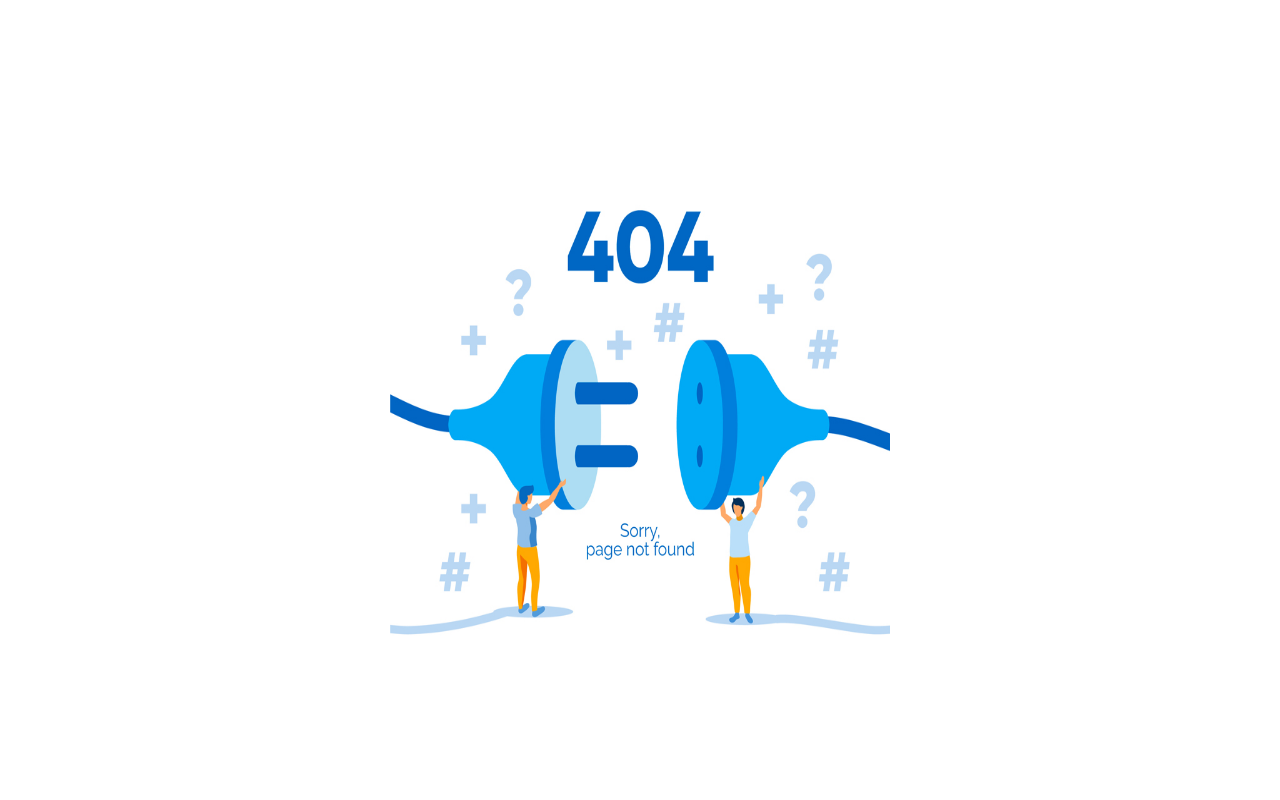
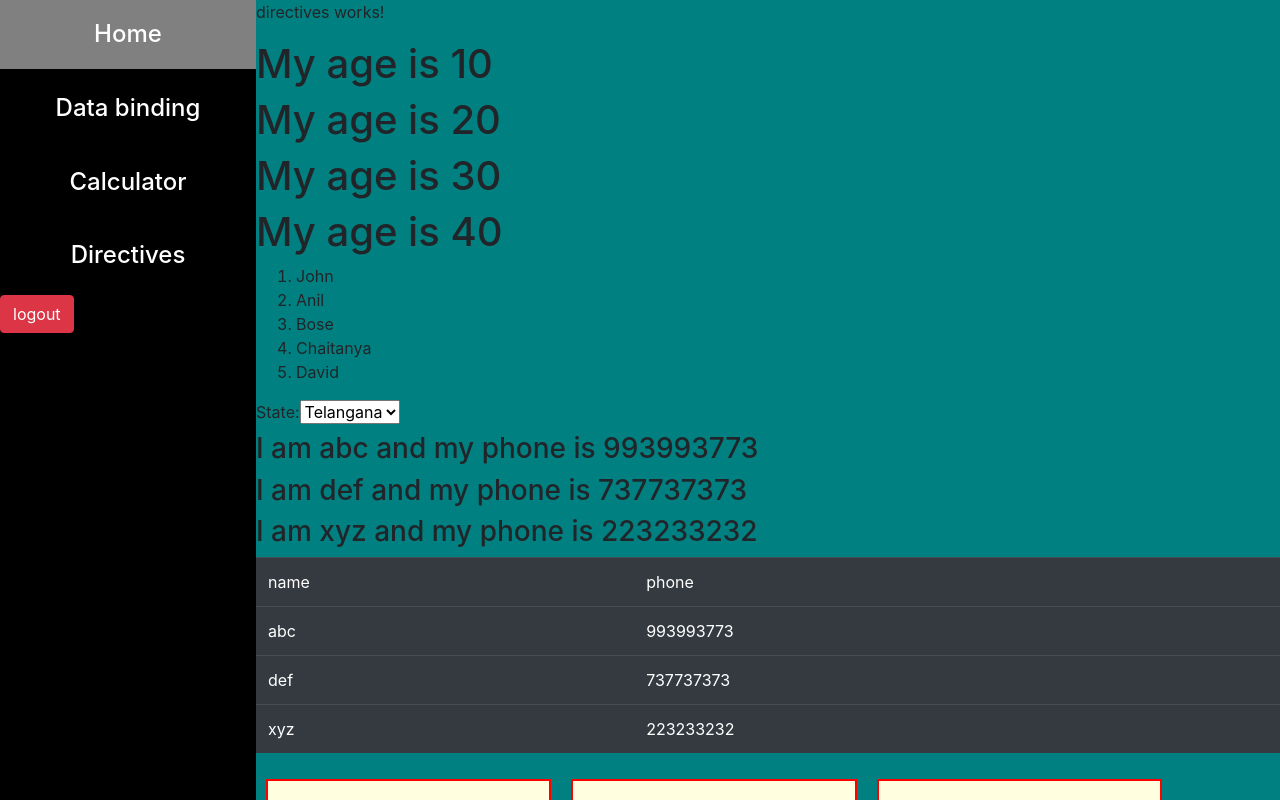
Before and after one commit to trainandhire/my-app6, an Angular app: page /dashboard/directives in a window 1280 px wide. Built offline with nearby package versions, Linux system fonts and the light colour scheme.

Commit message:
*ngfor implemented

```diff
--- a/src/app/app-routing.module.ts
+++ b/src/app/app-routing.module.ts
@@ -3,6 +3,7 @@ import { RouterModule, Routes } from '@angular/router';
 import { CalculatorComponent } from './calculator/calculator.component';
 import { DashboardComponent } from './dashboard/dashboard.component';
 import { DataBindingComponent } from './data-binding/data-binding.component';
+import { DirectivesComponent } from './directives/directives.component';
 import { HomeComponent } from './home/home.component';
 import { LoginComponent } from './login/login.component';
 import { PagenotfoundComponent } from './pagenotfound/pagenotfound.component';
@@ -12,7 +13,8 @@ const routes: Routes = [
   {path:'dashboard', component: DashboardComponent,children:[
     {path:'home', component:HomeComponent},
     {path:'data-binding', component: DataBindingComponent},
-    {path:'calculator', component:CalculatorComponent}
+    {path:'calculator', component:CalculatorComponent},
+    {path:'directives', component:DirectivesComponent}
   ]},
   {path:'',component: LoginComponent},
   {path:'**', component:PagenotfoundComponent}
--- a/src/app/app.module.ts
+++ b/src/app/app.module.ts
@@ -10,6 +10,7 @@ import { HomeComponent } from './home/home.component';
 import { CalculatorComponent } from './calculator/calculator.component';
 import { DataBindingComponent } from './data-binding/data-binding.component';
 import { FormsModule } from '@angular/forms';
+import { DirectivesComponent } from './directives/directives.component';
 
 @NgModule({
   declarations: [
@@ -19,7 +20,8 @@ import { FormsModule } from '@angular/forms';
     PagenotfoundComponent,
     HomeComponent,
     CalculatorComponent,
-    DataBindingComponent
+    DataBindingComponent,
+    DirectivesComponent
   ],
   imports: [
     BrowserModule,
--- a/src/app/dashboard/dashboard.component.css
+++ b/src/app/dashboard/dashboard.component.css
@@ -14,6 +14,7 @@
     width: 80%;
     height: 100%;
     background-color: teal;
+    overflow: auto;
 }
 
 .left h4{
--- a/src/app/dashboard/dashboard.component.html
+++ b/src/app/dashboard/dashboard.component.html
@@ -3,6 +3,7 @@
         <h4 routerLink="home">Home</h4>
         <h4 routerLink="data-binding">Data binding</h4>
         <h4 routerLink="calculator">Calculator</h4>
+        <h4 routerLink="directives">Directives</h4>
         <button class="btn btn-danger" routerLink="/login">logout</button>
     </div>
     <div class="right">
--- /dev/null
+++ b/src/app/directives/directives.component.css
@@ -0,0 +1,9 @@
+.product{
+
+    border: 2px solid red;
+    padding: 40px;
+    margin: 10px;
+    display: inline-block;
+    background-color: lightyellow;
+    text-align: center;
+}
--- /dev/null
+++ b/src/app/directives/directives.component.html
@@ -0,0 +1,42 @@
+<p>directives works!</p>
+
+<h1 *ngFor="let age of ages">My age is {{age}}</h1>
+
+<ol>
+    <li *ngFor="let name of names">{{name}}</li>
+</ol>
+
+<label for="">State:</label>
+
+<select>
+    <option *ngFor="let state of states">{{state}}</option>
+</select>
+
+
+<h3 *ngFor="let user of users">
+    I am {{user.name}} and my phone is {{user.phone}}
+</h3>
+
+<table class="table table-dark">
+    <thead>
+        <tr>
+            <td>name</td>
+            <td>phone</td>
+        </tr>
+    </thead>
+    <tbody>
+        <tr *ngFor="let user of users">
+            <td>{{user.name}}</td>
+            <td>{{user.phone}}</td>
+        </tr>
+    </tbody>
+</table>
+
+
+<div class="product" *ngFor="let product of products">
+    <h4>Name: {{product.name}}</h4>
+    <h4>Price: {{product.price}}</h4>
+    <h4>Rating: {{product.rating}}</h4>
+    <button class="btn btn-success">Add to cart</button>
+    <button class="btn btn-warning">Buy now</button>
+</div>
--- /dev/null
+++ b/src/app/directives/directives.component.ts
@@ -0,0 +1,29 @@
+import { Component, OnInit } from '@angular/core';
+
+@Component({
+  selector: 'app-directives',
+  templateUrl: './directives.component.html',
+  styleUrls: ['./directives.component.css']
+})
+export class DirectivesComponent {
+
+  public ages:number[] = [10,20,30,40];
+
+  public names:string[] = ["John","Anil","Bose","Chaitanya","David"];
+
+  public states:string[] = ["Telangana","Andhara","Tamilnadu","Karnataka"];
+
+  public users:any = [
+    {name:'abc', phone:993993773},
+    {name:'def', phone:737737373},
+    {name:'xyz', phone:223233232}
+  ]
+
+  public products:any = [
+    {name:'pen', price:'10', rating:2},
+    {name:'shirt', price:'1500', rating:3},
+    {name:'mobile', price:'12000', rating:4},
+    {name:'tv', price:'25000', rating:4.5},
+  ]
+
+}
```
Also changed, not shown: 2 other files (tests, documents, lock files or other folders).
